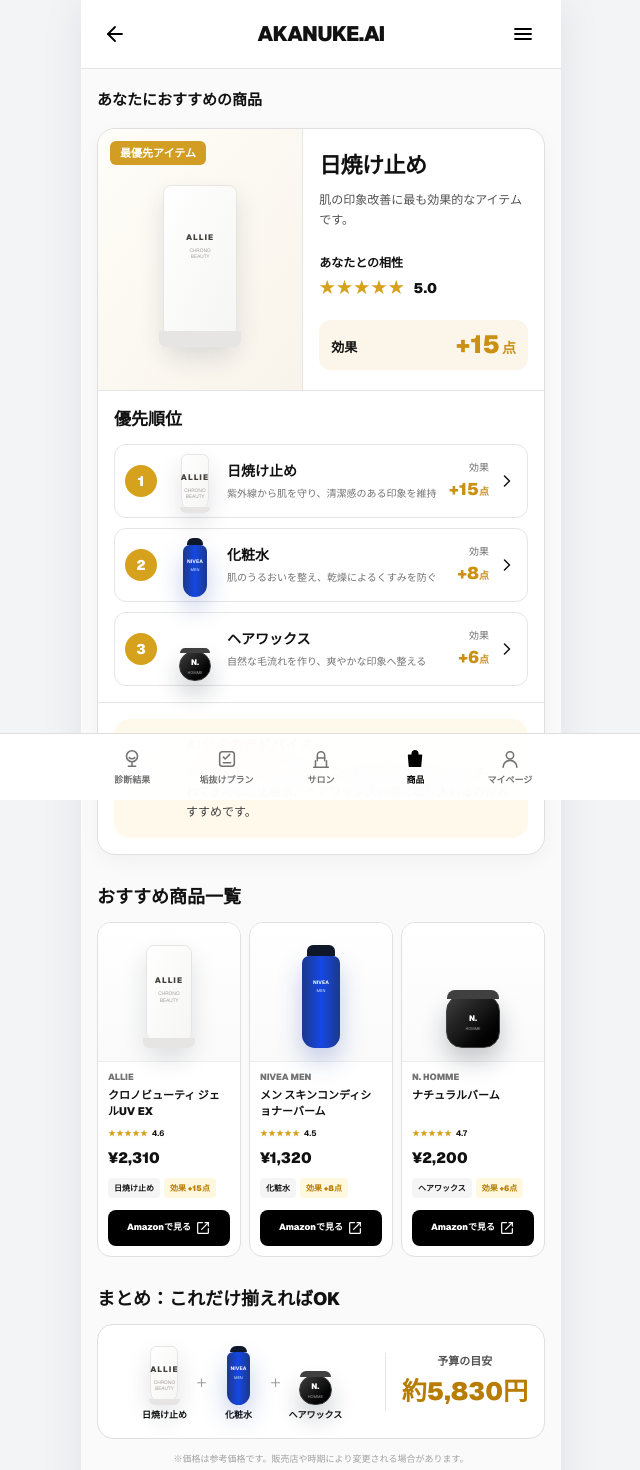
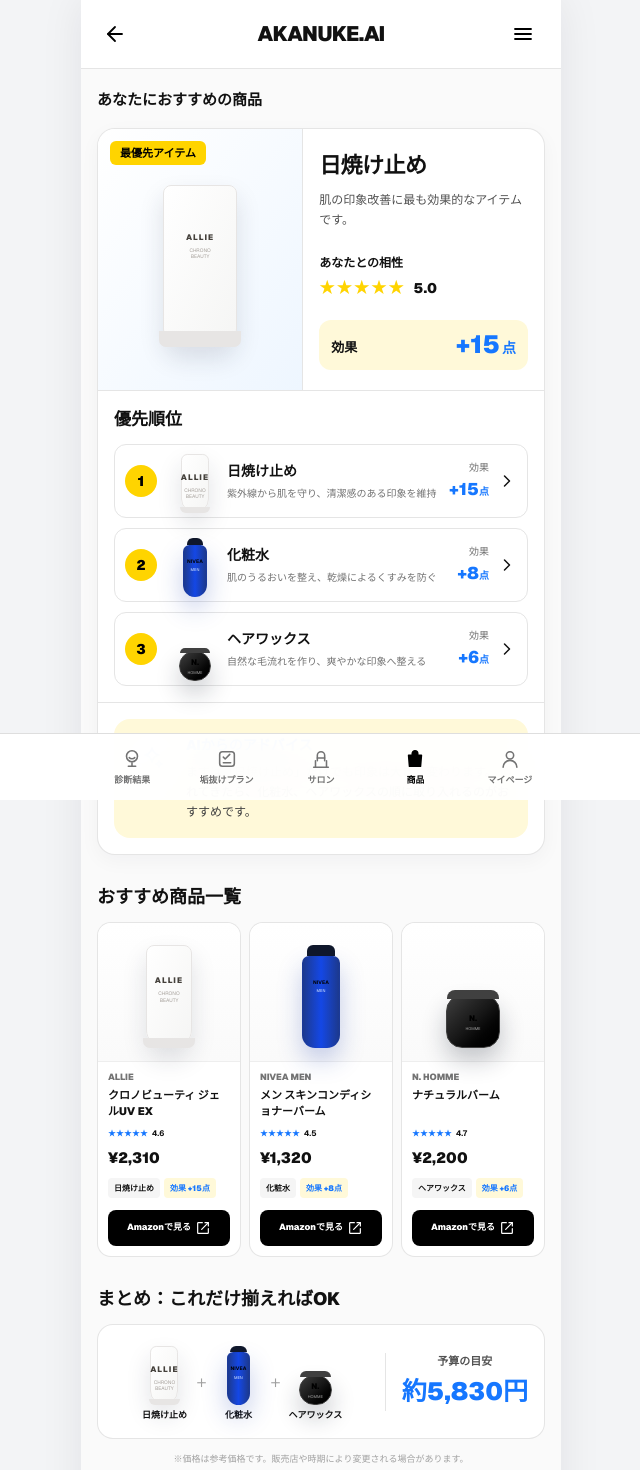
Before and after one commit to mori10tech/akanuke-ai, a Next.js app: page /products in a window 1280 px wide. Shown: the top 1470 px of the page, without its empty margins (319-959 px from the left). Built offline with nearby package versions, Linux system fonts and the light colour scheme.

Commit message:
git commit -m "style: Salonページの本文色をブランドルールへ統一"

```diff
--- a/app/products/page.tsx
+++ b/app/products/page.tsx
@@ -195,7 +195,7 @@
       <div className={`relative flex items-end justify-center ${wrapperSize}`}>
         <div className="absolute bottom-0 h-[82%] w-[48%] rounded-b-[13px] rounded-t-[7px] border border-blue-800/20 bg-gradient-to-r from-blue-900 via-blue-700 to-blue-900 shadow-[0_12px_25px_rgba(30,64,175,0.25)]">
           <div className="absolute left-1/2 top-[24%] -translate-x-1/2 text-center">
-            <p className="text-[5px] font-bold tracking-wide text-white">
+            <p className="text-[5px] font-bold tracking-wide text-black">
               NIVEA
             </p>
             <p className="mt-0.5 text-[4px] text-blue-100">MEN</p>
@@ -211,7 +211,7 @@
     <div className={`relative flex items-end justify-center ${wrapperSize}`}>
       <div className="absolute bottom-0 h-[47%] w-[68%] rounded-[16px] border border-neutral-700 bg-gradient-to-br from-neutral-700 via-neutral-900 to-black shadow-[0_12px_25px_rgba(15,23,42,0.24)]">
         <div className="absolute left-1/2 top-1/2 -translate-x-1/2 -translate-y-1/2 text-center">
-          <p className="text-[8px] font-black text-white">N.</p>
+          <p className="text-[8px] font-black text-black">N.</p>
           <p className="mt-0.5 whitespace-nowrap text-[4px] text-neutral-400">
             HOMME
           </p>
@@ -226,7 +226,7 @@
 function ScoreStars() {
   return (
     <span
-      className="tracking-[0.08em] text-[#d6a11d]"
+      className="tracking-[0.08em] text-[#FFD400]"
       aria-label="星5つ"
     >
       ★★★★★
@@ -270,10 +270,10 @@
         <div className="px-4 pb-32 pt-5">
           <p className="text-[15px] font-black">あなたにおすすめの商品</p>
 
-          <section className="mt-4 overflow-hidden rounded-[18px] border border-[#dfdfdf] bg-white shadow-[0_6px_20px_rgba(15,23,42,0.04)]">
+          <section className="mt-4 overflow-hidden rounded-[18px] border border-black/10 bg-white shadow-[0_6px_20px_rgba(15,23,42,0.04)]">
             <div className="grid grid-cols-[46%_54%]">
-              <div className="relative flex min-h-[230px] items-center justify-center border-r border-[#e5e5e5] bg-gradient-to-br from-[#fffdf8] to-[#f8f4eb]">
-                <span className="absolute left-3 top-3 rounded-md bg-[#d29d23] px-2.5 py-1 text-[11px] font-black text-white">
+              <div className="relative flex min-h-[230px] items-center justify-center border-r border-[#e5e5e5] bg-gradient-to-br from-white to-[#EEF6FF]">
+                <span className="absolute left-3 top-3 rounded-md bg-[#FFD400] text-black px-2.5 py-1 text-[11px] font-black text-black">
                   最優先アイテム
                 </span>
 
@@ -298,10 +298,10 @@
                   </div>
                 </div>
 
-                <div className="mt-5 flex items-end justify-between rounded-xl bg-[#fbf6e9] px-3 py-3">
+                <div className="mt-5 flex items-end justify-between rounded-xl bg-[#FFF9D9] px-3 py-3">
                   <span className="text-[13px] font-black">効果</span>
 
-                  <span className="text-[25px] font-black leading-none text-[#c99014]">
+                  <span className="text-[25px] font-black leading-none text-[#1677FF]">
                     +{primaryProduct.score}
                     <span className="ml-0.5 text-sm">点</span>
                   </span>
@@ -318,7 +318,7 @@
                     key={product.name}
                     className="grid grid-cols-[38px_48px_1fr_auto_20px] items-center gap-2 rounded-xl border border-[#e5e5e5] bg-white px-2.5 py-3"
                   >
-                    <span className="flex h-8 w-8 items-center justify-center rounded-full bg-[#d6a11d] text-sm font-black text-white">
+                    <span className="flex h-8 w-8 items-center justify-center rounded-full bg-[#FFD400] text-sm font-black text-black">
                       {product.rank}
                     </span>
 
@@ -339,7 +339,7 @@
                     <div className="text-right">
                       <p className="text-[10px] text-neutral-500">効果</p>
 
-                      <p className="mt-0.5 whitespace-nowrap text-[17px] font-black text-[#c99014]">
+                      <p className="mt-0.5 whitespace-nowrap text-[17px] font-black text-[#1677FF]">
                         +{product.score}
                         <span className="text-[10px]">点</span>
                       </p>
@@ -352,13 +352,13 @@
             </div>
 
             <div className="border-t border-[#e5e5e5] p-4">
-              <div className="flex gap-3 rounded-[16px] bg-[#fff9ec] p-4">
-                <div className="flex h-11 w-11 shrink-0 items-center justify-center rounded-full bg-white text-[#d39b19] shadow-sm">
+              <div className="flex gap-3 rounded-[16px] bg-[#FFF9D9] p-4">
+                <div className="flex h-11 w-11 shrink-0 items-center justify-center rounded-full bg-white text-[#1677FF] shadow-sm">
                   <SparkleIcon />
                 </div>
 
                 <div>
-                  <p className="text-[14px] font-black text-[#b77c00]">
+                  <p className="text-[14px] font-black text-[#1677FF]">
                     AIからのアドバイス
                   </p>
 
@@ -378,7 +378,7 @@
               {products.map((product) => (
                 <article
                   key={product.name}
-                  className="flex min-w-0 flex-col overflow-hidden rounded-[14px] border border-[#dfdfdf] bg-white"
+                  className="flex min-w-0 flex-col overflow-hidden rounded-[14px] border border-black/10 bg-white"
                 >
                   <div className="flex h-[138px] items-center justify-center bg-gradient-to-b from-white to-[#fafafa]">
                     <ProductVisual
@@ -397,7 +397,7 @@
                     </h3>
 
                     <div className="mt-2 flex items-center gap-1 text-[8px]">
-                      <span className="text-[#d6a11d]">★★★★★</span>
+                      <span className="text-[#1677FF]">★★★★★</span>
                       <span className="font-bold">{product.rating}</span>
                     </div>
 
@@ -410,7 +410,7 @@
                         {product.category}
                       </span>
 
-                      <span className="rounded bg-[#fff7df] px-1.5 py-1 text-[8px] font-black text-[#b77c00]">
+                      <span className="rounded bg-[#FFF9D9] px-1.5 py-1 text-[8px] font-black text-[#1677FF]">
                         効果 +{product.score}点
                       </span>
                     </div>
@@ -435,7 +435,7 @@
               まとめ：これだけ揃えればOK
             </h2>
 
-            <div className="mt-3 rounded-[16px] border border-[#dfdfdf] bg-white p-4">
+            <div className="mt-3 rounded-[16px] border border-black/10 bg-white p-4">
               <div className="grid grid-cols-[1fr_auto] items-center gap-4">
                 <div className="flex items-center justify-center gap-2">
                   {products.map((product, index) => (
@@ -470,7 +470,7 @@
                     予算の目安
                   </p>
 
-                  <p className="mt-1 whitespace-nowrap text-[25px] font-black text-[#b77c00]">
+                  <p className="mt-1 whitespace-nowrap text-[25px] font-black text-[#1677FF]">
                     約{formatPrice(totalPrice)}円
                   </p>
                 </div>
```
Also changed, not shown: app/salon/page.tsx (+15 -15 lines).
